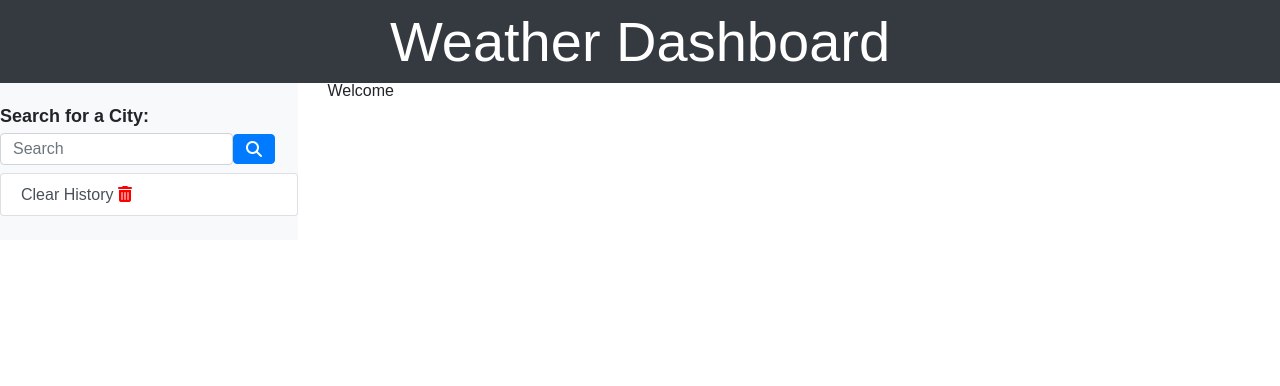
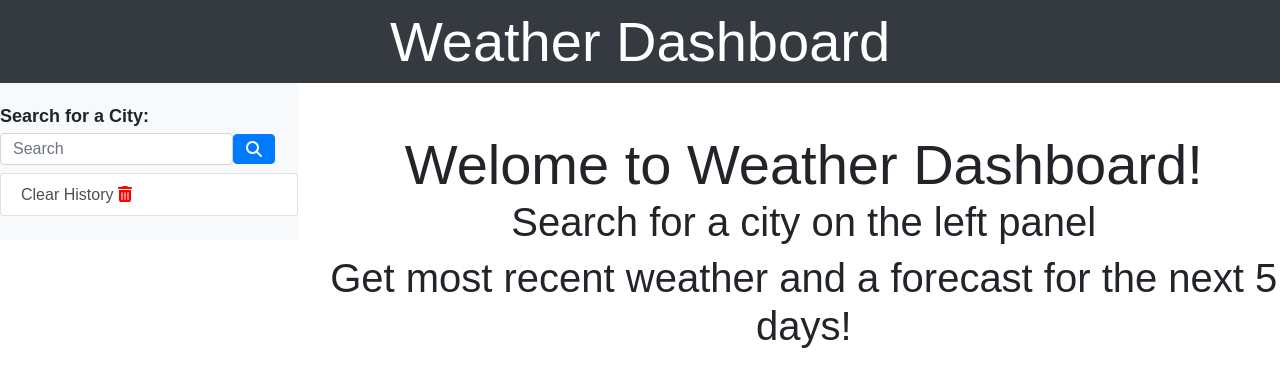
Before and after one commit to kqarlos/weather-dashboard, a plain HTML site: page index.html in a window 1280 px wide. Drawn offline with nearby package versions, Linux system fonts and the light colour scheme.

Commit message:
Adds a message to the welcome panel

```diff
--- a/index.html
+++ b/index.html
@@ -90,9 +90,12 @@
                 </div>
             </div>
 
-            <div class="row">
-                <div class="col-12" id="welcome">
-                    Welcome
+            <div class="row pt-5">
+                <div class="col-12 text-center" id="welcome">
+                   <div class="display-4">Welome to Weather Dashboard!</div>
+                   <div class="h1">Search for a city on the left panel</div>
+                   <div class="h1">Get most recent weather and a forecast for the next 5 days!</div>
+
                 </div>
             </div>
 
```
